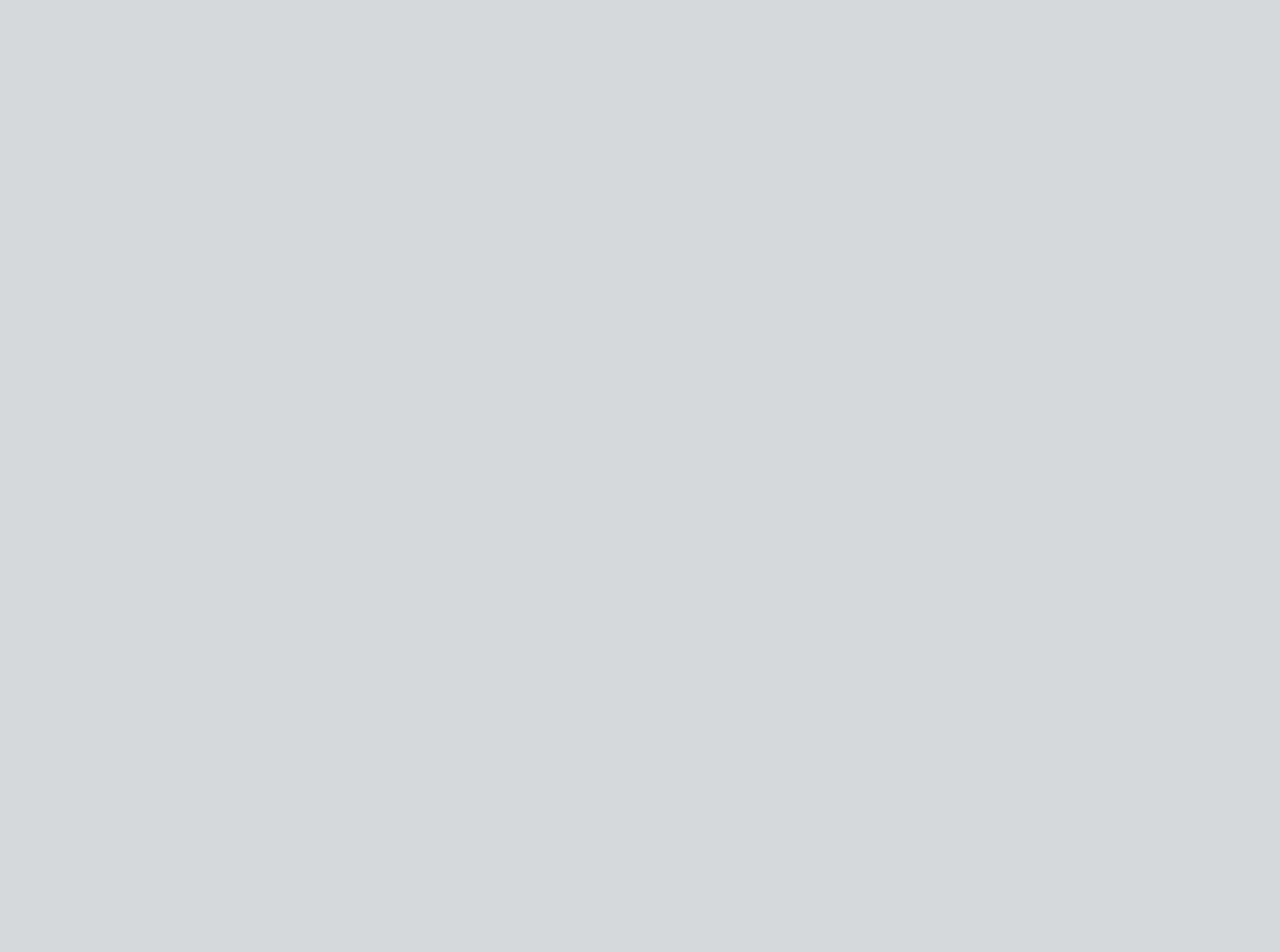
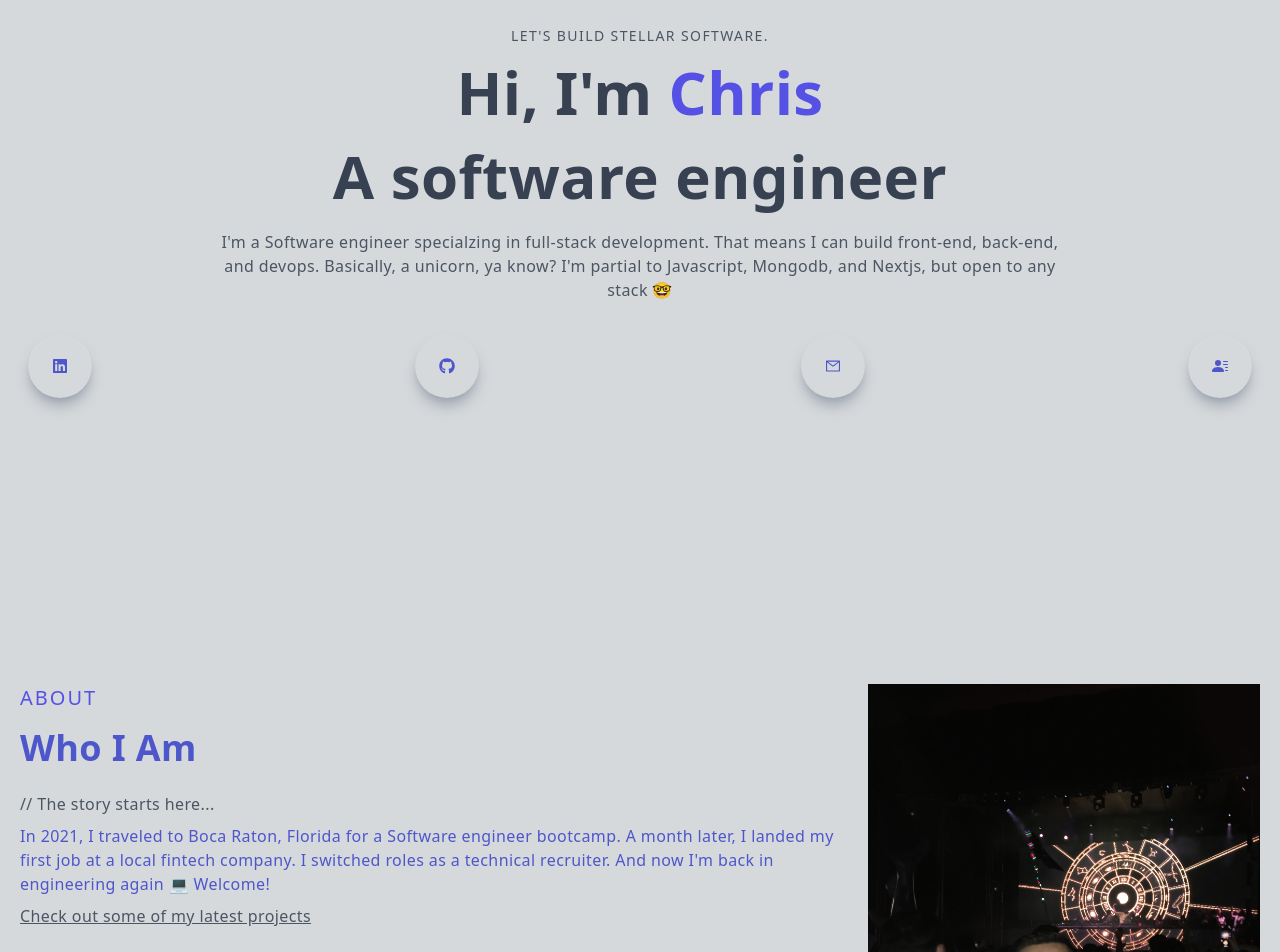
Before and after one commit to chrisdeleonn/garage, a Next.js app: page / in a window 1280 px wide. Shown: the part 180-1132 px from the top of the page. Before the commit the page ends 800 px from the top, so only its background shows below. Built offline with nearby package versions, Linux system fonts and the light colour scheme.

Commit message:
added about comp

```diff
--- /dev/null
+++ b/components/About.jsx
@@ -0,0 +1,31 @@
+import React from "react";
+
+const About = () => {
+	return (
+		<div className="w-full md:h-screen p-2 items-center py-16">
+			<div className="max-w-[1240px] m-auto md:grid grid-cols-3 gap-8">
+				<div className="col-span-2">
+					<p className="uppercase text-xl tracking-widest text-[#5651e5]">
+						About
+					</p>
+					<h2 className="py-4">Who I Am</h2>
+					<p className="py-2 text-gray-600">// The story starts here...</p>
+					<p>
+						In 2021, I traveled to Boca Raton, Florida for a Software engineer
+						bootcamp. A month later, I landed my first job at a local fintech
+						company. I switched roles as a technical recruiter. And now I'm back
+						in engineering again 💻 Welcome!
+					</p>
+					<p className="py-2 text-gray-600 underline cursor-pointer">
+						Check out some of my latest projects
+					</p>
+				</div>
+				<div>
+					<img src="/../assets/house_me.jpg" alt="/" />
+				</div>
+			</div>
+		</div>
+	);
+};
+
+export default About;
--- /dev/null
+++ b/components/Main.jsx
@@ -0,0 +1,43 @@
+import React from "react";
+import { AiOutlineMail } from "react-icons/ai";
+import { BsFillPersonLinesFill } from "react-icons/bs";
+import { FaGithub, FaLinkedin } from "react-icons/fa";
+
+const Main = () => {
+	return (
+		<div className="w-full h-screen text-center">
+			<div className="max-w-[1240px] w-full h-full mx-auto p-2 flex justify-center items-center">
+				<div>
+					<p className="uppercase text-sm tracking-widest text-gray-600">
+						Let's build stellar software.
+					</p>
+					<h1 className="py-4 text-gray-700">
+						Hi, I'm <span className="text-[#5651e5]">Chris</span>
+					</h1>
+					<h1 className="py-2 text-gray-700">A software engineer</h1>
+					<p className="py-4 text-gray-600 max-w-[70%] m-auto">
+						I'm a Software engineer specialzing in full-stack development. That
+						means I can build front-end, back-end, and devops. Basically, a
+						unicorn, ya know? I'm partial to Javascript, Mongodb, and Nextjs,
+						but open to any stack 🤓
+					</p>
+					<div className="flex items-center justify-between m-w-[330px] m-auto py-4">
+						<div className="rounded-full shadow-lg shadow-gray-400 p-6 cursor-pointer hover:scale-110 ease-in duration-300">
+							<FaLinkedin />
+						</div>
+						<div className="rounded-full shadow-lg shadow-gray-400 p-6 cursor-pointer hover:scale-110 ease-in duration-300">
+							<FaGithub />
+						</div>
+						<div className="rounded-full shadow-lg shadow-gray-400 p-6 cursor-pointer hover:scale-110 ease-in duration-300">
+							<AiOutlineMail />
+						</div>
+						<div className="rounded-full shadow-lg shadow-gray-400 p-6 cursor-pointer hover:scale-110 ease-in duration-300">
+							<BsFillPersonLinesFill />
+						</div>
+					</div>
+				</div>
+			</div>
+		</div>
+	);
+};
+export default Main;
--- a/pages/index.js
+++ b/pages/index.js
@@ -1,5 +1,7 @@
 import Head from "next/head";
 import Image from "next/image";
+import About from "../components/About";
+import Main from "../components/Main";
 import NavBar from "../components/NavBar";
 
 export default function Home() {
@@ -15,6 +17,8 @@ export default function Home() {
 				/>
 			</Head>
 			<NavBar />
+			<Main />
+			<About />
 		</div>
 	);
 }
```
Also changed, not shown: public/assets/house_me.JPG (added).
